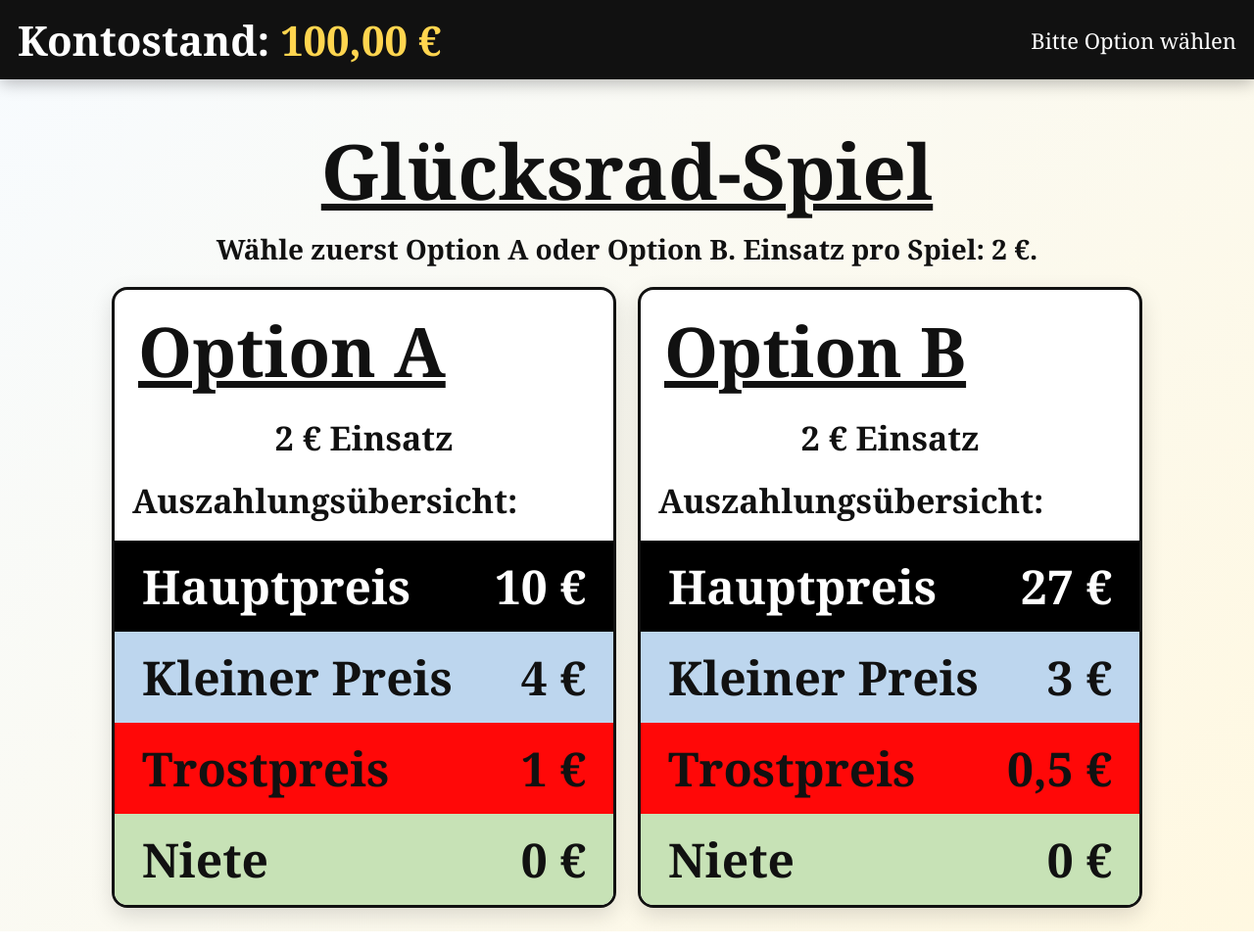
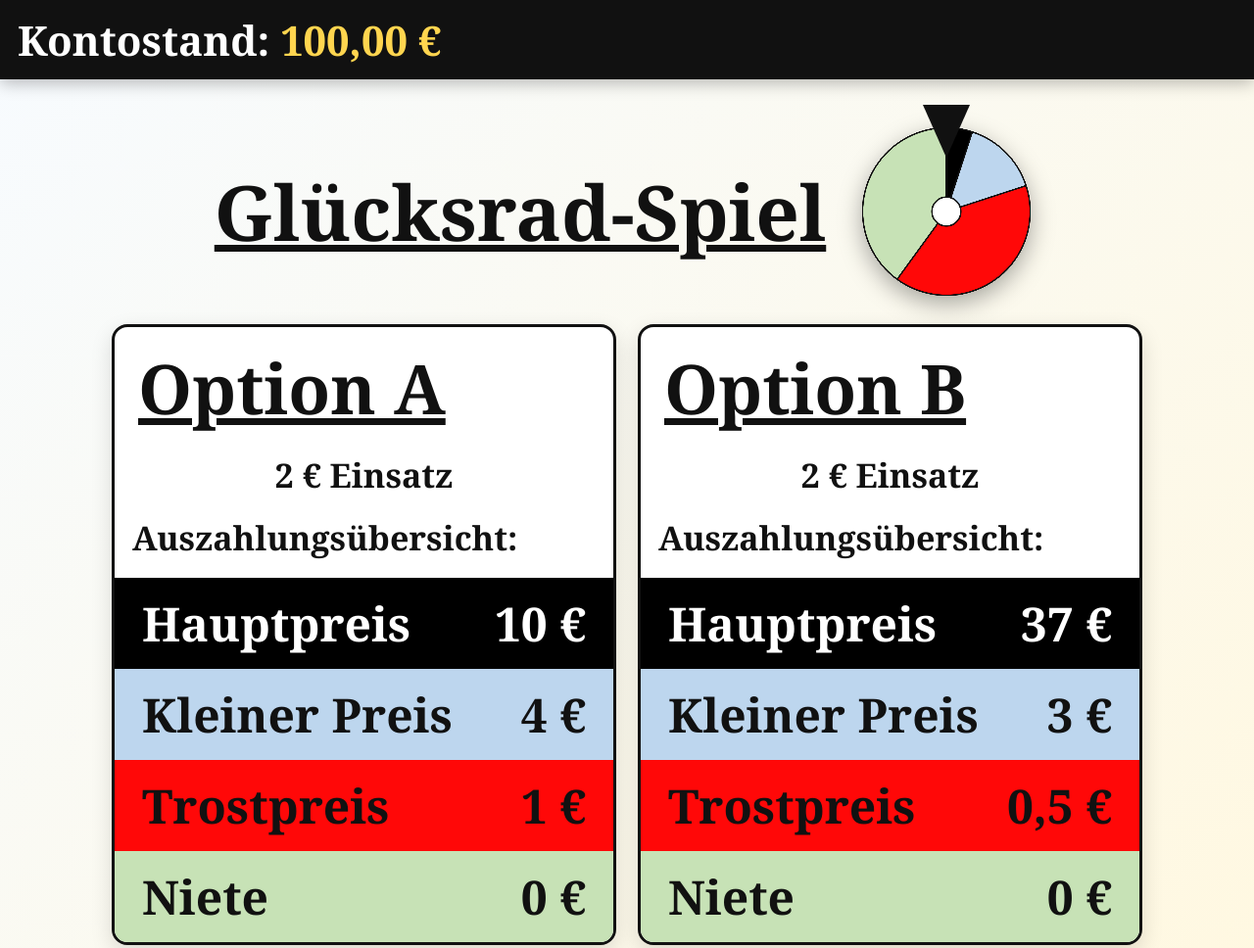
Before and after one commit to igs-kandel/SPIEL, a plain HTML site: page index.html in a window 1280 px wide. Shown: the top 968 px of the page at 98% size. Drawn offline with Linux system fonts and the light colour scheme.

Commit message:
Add files via upload

```diff
--- a/index.html
+++ b/index.html
@@ -39,15 +39,37 @@
   .modal{position:fixed;inset:0;background:#0009;display:none;align-items:center;justify-content:center;z-index:50;padding:20px}.modalBox{background:white;border:5px solid #111;border-radius:20px;max-width:560px;width:100%;text-align:center;padding:28px;box-shadow:0 0 40px #0008;position:relative;overflow:hidden}.modalBox h2{font-size:clamp(34px,6vw,64px);margin:10px 0}.modalBox p{font-size:clamp(24px,4vw,42px);font-weight:900;margin:12px 0}.close{background:#111;color:white;margin-top:12px}
   .confetti{position:absolute;width:10px;height:16px;top:-20px;animation:fall 1.6s linear forwards}@keyframes fall{to{transform:translateY(650px) rotate(720deg);opacity:.2}}
   .hint{text-align:center;font-size:18px;margin-top:12px}
+
+  .titleWithWheel{
+    display:flex;
+    align-items:center;
+    justify-content:center;
+    gap:28px;
+    flex-wrap:wrap;
+    margin:16px 0 18px;
+  }
+  .titleWithWheel h1{
+    margin:0;
+  }
+  .titleWithWheel .wheelWrap{
+    margin:0;
+  }
 </style>
 </head>
 <body>
-<header><div class="konto">Kontostand: <span id="balance">100,00 €</span></div><div class="modus" id="modeText">Bitte Option wählen</div></header>
+<header><div class="konto">Kontostand: <span id="balance">100,00 €</span></div><div class="modus" id="modeText"></div></header>
 <main>
 <section id="selection">
-  <h1>Glücksrad-Spiel</h1>
-  <div class="intro">Wähle zuerst Option A oder Option B. Einsatz pro Spiel: 2 €.</div>
-  <div class="options" id="optionCards"></div>
+  <div class="titleWithWheel">
+    <h1>Glücksrad-Spiel</h1>
+    <div class="wheelWrap" id="startWheelWrap" style="cursor:pointer;width:min(30vw,190px);height:min(30vw,190px);">
+      <div class="pointer"></div>
+      <canvas id="startWheel" width="900" height="900"></canvas>
+    </div>
+  </div>
+  <div class="intro"></div>
+
+<div class="options" id="optionCards"></div>
 </section>
 <section id="game">
   <h1 id="gameTitle">Option</h1>
@@ -59,7 +81,7 @@
 </main>
 <div class="modal" id="modal"><div class="modalBox" id="modalBox"><h2 id="resultTitle"></h2><p id="resultText"></p><p id="newBalance"></p><button class="close" id="closeBtn">Schließen</button></div></div>
 <script>
-const options={A:{title:'Option A', prizes:{haupt:10, klein:4, trost:1, niete:0}},B:{title:'Option B', prizes:{haupt:27, klein:3, trost:0.5, niete:0}}};
+const options={A:{title:'Option A', prizes:{haupt:10, klein:4, trost:1, niete:0}},B:{title:'Option B', prizes:{haupt:37, klein:3, trost:0.5, niete:0}}};
 const segments=[{key:'haupt',label:'Hauptpreis',prob:.05,color:'#000',text:'#fff'},{key:'klein',label:'Kleiner Preis',prob:.15,color:'#bdd6ee',text:'#000'},{key:'trost',label:'Trostpreis',prob:.40,color:'#ff0808',text:'#000'},{key:'niete',label:'Niete',prob:.40,color:'#c7e2b6',text:'#000'}];
 let balance=100, chosen=null, spinning=false, rotation=0;
 const fmt=v=>v.toLocaleString('de-DE',{minimumFractionDigits:2,maximumFractionDigits:2})+' €';
@@ -132,7 +154,47 @@ function spin(){
 }
 function showModal(title,text,prize,confetti){document.getElementById('resultTitle').textContent=title;document.getElementById('resultText').textContent=text;document.getElementById('newBalance').textContent='Neuer Kontostand: '+fmt(balance);const modal=document.getElementById('modal'),box=document.getElementById('modalBox');box.querySelectorAll('.confetti').forEach(e=>e.remove());if(confetti&&prize>0){for(let i=0;i<90;i++){const e=document.createElement('i');e.className='confetti';e.style.left=Math.random()*100+'%';e.style.background=['#ff1744','#ffd600','#00e676','#2979ff','#ff9100'][i%5];e.style.animationDelay=Math.random()*0.7+'s';box.appendChild(e);}}modal.style.display='flex';}
 document.getElementById('playBtn').onclick=spin;document.getElementById('closeBtn').onclick=()=>document.getElementById('modal').style.display='none';document.getElementById('modal').onclick=e=>{if(e.target.id==='modal')e.currentTarget.style.display='none'};
-buildOptions();updateBalance();drawWheel();
+
+let startRotation=0,startSpinning=false;
+
+function drawStartWheel(rot=startRotation){
+ const cv=document.getElementById('startWheel');
+ if(!cv) return;
+ const ctx=cv.getContext('2d'),cx=450,cy=450,r=405;
+ ctx.clearRect(0,0,900,900);
+ let a=rot-Math.PI/2;
+ segments.forEach(s=>{
+   const span=s.prob*2*Math.PI;
+   ctx.beginPath();ctx.moveTo(cx,cy);
+   ctx.arc(cx,cy,r,a,a+span);
+   ctx.closePath();ctx.fillStyle=s.color;ctx.fill();
+   ctx.lineWidth=7;ctx.strokeStyle="#111";ctx.stroke();
+   a+=span;
+ });
+ ctx.beginPath();ctx.arc(cx,cy,70,0,2*Math.PI);
+ ctx.fillStyle="#fff";ctx.fill();ctx.stroke();
+}
+
+function spinStartWheel(){
+ if(startSpinning) return;
+ startSpinning=true;
+ const turns=3+Math.random()*7;
+ const delta=Math.PI*2*turns + Math.random()*Math.PI*2;
+ const start=startRotation;
+ const dur=2000+Math.random()*3000;
+ const t0=performance.now();
+ function anim(t){
+   const p=Math.min((t-t0)/dur,1);
+   const ease=1-Math.pow(1-p,4);
+   startRotation=start+delta*ease;
+   drawStartWheel(startRotation);
+   if(p<1) requestAnimationFrame(anim);
+   else startSpinning=false;
+ }
+ requestAnimationFrame(anim);
+}
+
+buildOptions();updateBalance();drawWheel();drawStartWheel();document.getElementById('startWheelWrap').onclick=spinStartWheel;
 </script>
 </body>
 </html>
```
